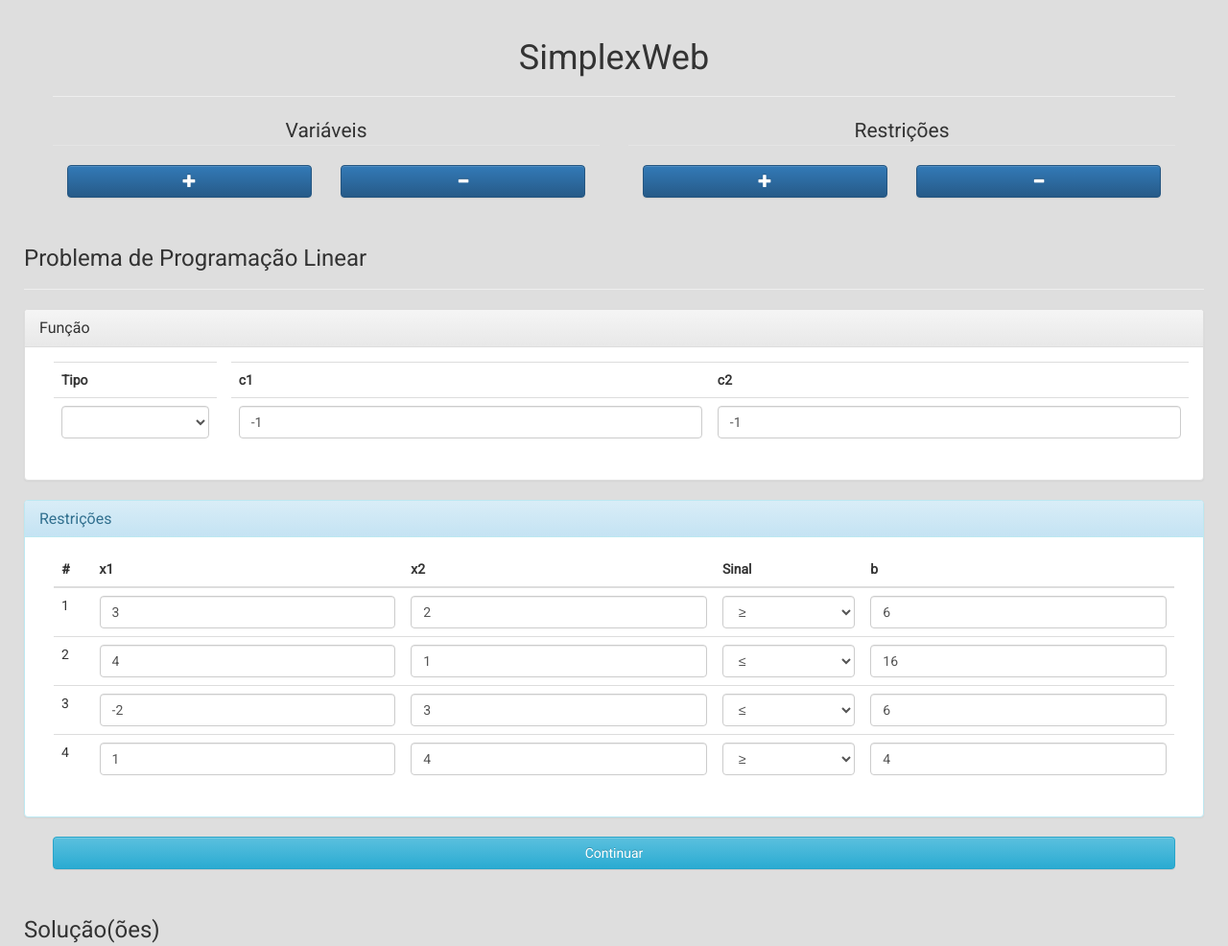
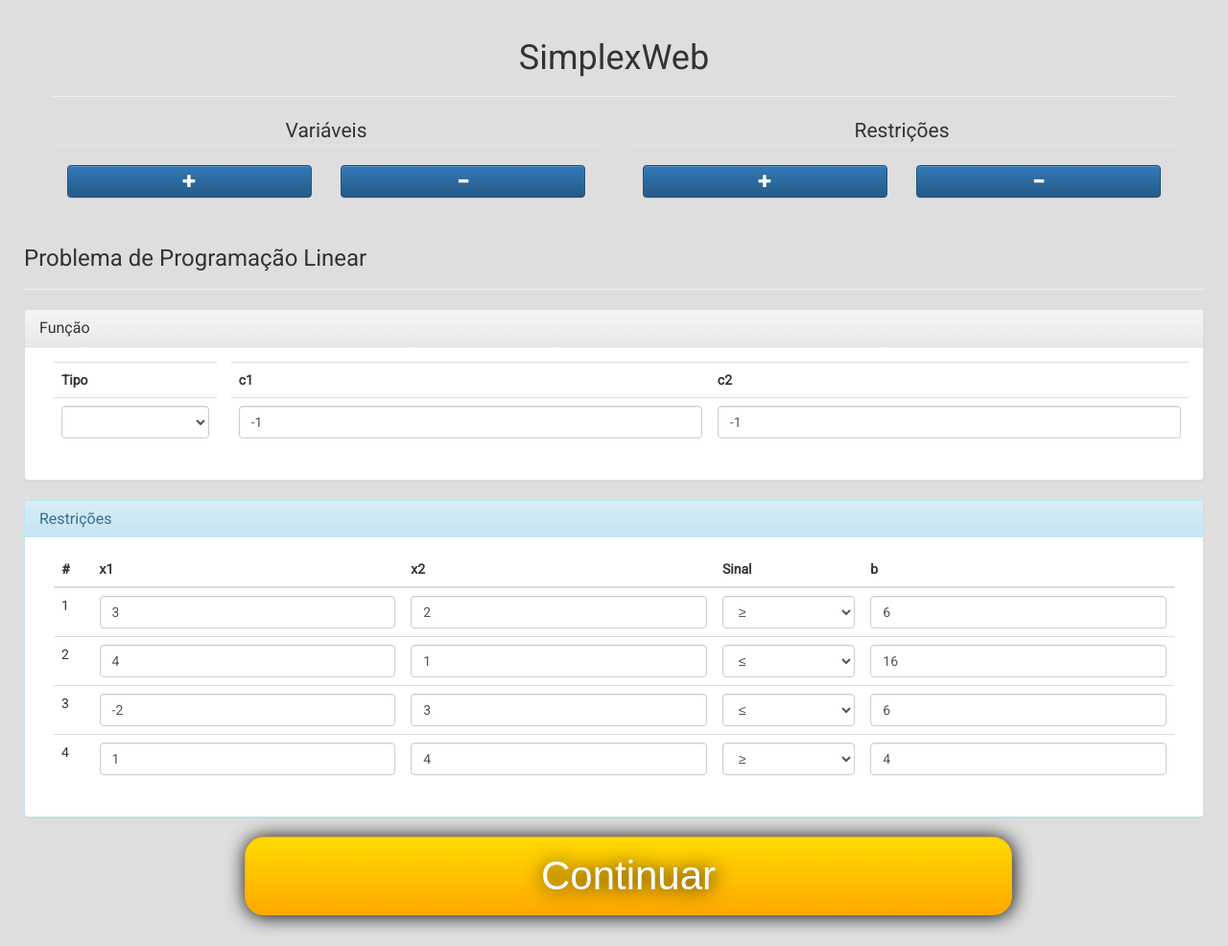
Before and after one commit to leoomolina/simplexweb, a plain HTML site: page index.html in a window 1280 px wide. Shown: the top 986 px of the page at 96% size. Drawn offline with Linux system fonts and the light colour scheme.

Commit message:
botão continuar e rolagem

```diff
--- a/data-manager.js
+++ b/data-manager.js
@@ -12,6 +12,13 @@ function DataManager(gm){  //recebe como parâmetro uma instância da classe Gra
 
 	this.getKindOfFunction = function(){
 		var kindOf = $kind_of_function.val();
+		/*
+		### CASO FOR NULO ELE SETA MAX ###
+		*/
+		if (kindOf == null || kindOf == "")
+		{
+			var kindOf = "max";
+		}
 		console.log(kindOf);
 		return kindOf;
 	};
--- a/events.js
+++ b/events.js
@@ -79,6 +79,11 @@
 	$("#calculate_simplex_btn").on('click',function(e){
 		clearAll();
 
+		/* ### animação de rolagem ###*/
+		$('html, body').animate({
+			scrollTop: $("#solution_head").offset().top
+		}, 2000);
+
 		if(gm.getNumberOfLines() == 0 || gm.getNumberOfColumns() == 0){
 			gm.putAlertMessage("solve_msg","size_error","danger");
 			setTranslations();
@@ -103,6 +108,8 @@
 		}
 
 		setTranslations();
+
+
 	});
 
 	$("#clear_solutions_btn").on('click',function(){
--- a/index.html
+++ b/index.html
@@ -45,7 +45,7 @@
 							<legend align="center"><translate trans="variables">Variables</translate></legend>
 							<div class="col-md-6">
 								<p>
-									<button id="add_column_btn" class="btn btn-primary btn-block"><span class="glyphicon glyphicon-plus"></span></button>
+									<button  id="add_column_btn" class="btn btn-primary btn-block"><span class="glyphicon glyphicon-plus"></span></button>
 								</p>
 							</div>
 							<div class="col-md-6">
@@ -91,7 +91,7 @@
 									<tr>
 										<td>
 											<select id="kind_of_function" class="form-control">
-												<option selected value="max">max</option>
+												<option  value="max" selected>max</option>
 
 												<!-- ########################################## -->
 												<!-- %%% ativar quando for entregar o min %%%-->
@@ -135,9 +135,13 @@
 					<div class="row">
 							<div class="col-md-12">
 									<div class="row">
-										<div class="col-md-12"><p><button id="calculate_simplex_btn" class="btn btn-info btn-block">
-											<translate trans="solve_lpp">Solve LPP</translate>
-										</button></p></div>
+										<div class="col-md-12">
+											<p>
+												<button  id="calculate_simplex_btn"  class="button-continue">
+													<translate trans="solve_lpp">Solve LPP</translate>
+												</button>
+											</p>
+										</div>
 
 
 										<!-- ### limpar resultados ### -->
--- a/style.css
+++ b/style.css
@@ -5,4 +5,41 @@ body{
 
 #language{
     display:none;
-}
+ }
+
+.button-continue {
+    background: #FFDA00;
+    background-image: -webkit-linear-gradient(top, #FFDA00, #FFA800);
+    background-image: -moz-linear-gradient(top, #FFDA00, #FFA800);
+    background-image: -ms-linear-gradient(top, #FFDA00, #FFA800);
+    background-image: -o-linear-gradient(top, #FFDA00, #FFA800);
+    background-image: linear-gradient(to bottom, #FFDA00, #FFA800);
+    -webkit-border-radius: 20px;
+    -moz-border-radius: 20px;
+    border-radius: 20px;
+    color: #FFFFFF;
+    font-family: Arial;
+    font-size: 42px;
+    font-weight: 100;
+    padding: 10px;
+    width: 800px;
+    margin-left: 200px;
+    box-shadow: 1px 1px 20px 0px #000000;
+    -webkit-box-shadow: 1px 1px 20px 0px #000000;
+    -moz-box-shadow: 1px 1px 20px 0px #000000;
+    text-shadow: 1px 1px 20px #000000;
+    border: solid #FFAE00 1px;
+    text-decoration: none;
+    display: inline-block;
+    cursor: pointer;
+    }
+
+    .button-continue:hover {
+    background: #FFA800;
+    background-image: -webkit-linear-gradient(top, #FFA800, #FFDA00);
+    background-image: -moz-linear-gradient(top, #FFA800, #FFDA00);
+    background-image: -ms-linear-gradient(top, #FFA800, #FFDA00);
+    background-image: -o-linear-gradient(top, #FFA800, #FFDA00);
+    background-image: linear-gradient(to bottom, #FFA800, #FFDA00);
+    text-decoration: none;
+    }
```
